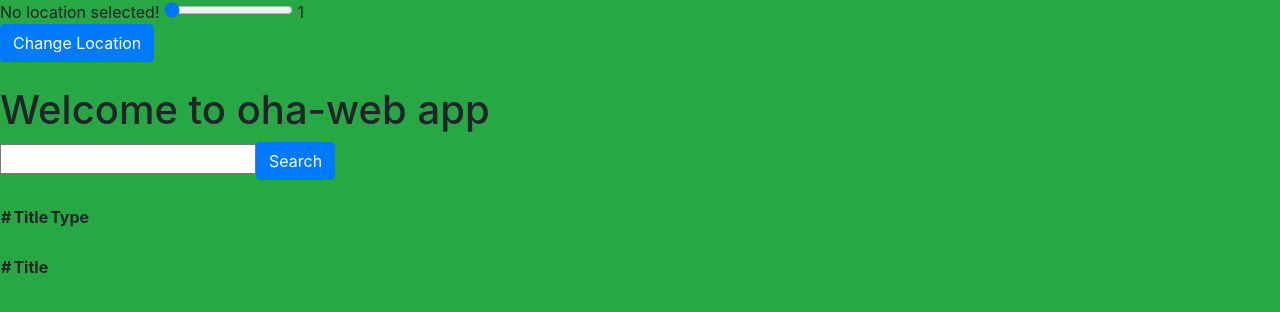
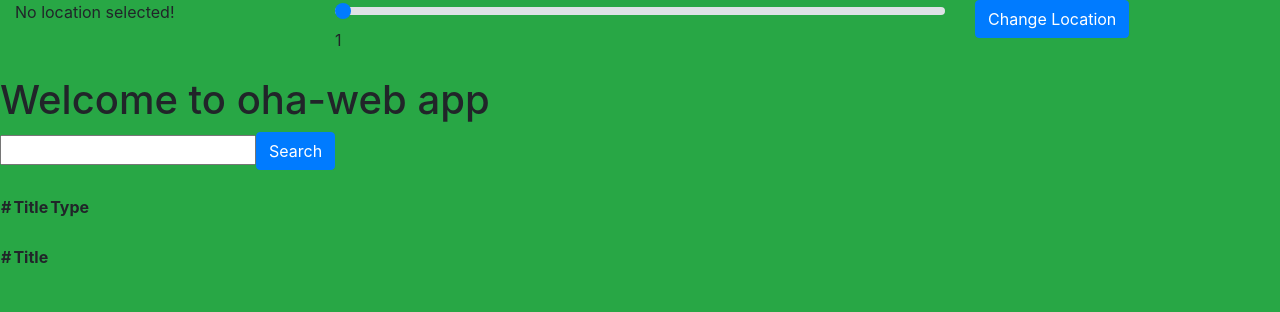
Before and after one commit to sandrabidiak/oHa-web, a Vue app in the folder oha-web/: page /#/search in a window 1280 px wide. Shown: the top 312 px of the page. Built offline with nearby package versions, Linux system fonts and the light colour scheme.

Commit message:
- slider value is now saved in store - slider value used in HTTP call

```diff
--- a/oha-web/src/components/search/LocationDetailsComponent.vue
+++ b/oha-web/src/components/search/LocationDetailsComponent.vue
@@ -1,13 +1,21 @@
 <template>
-  <div>
+  <section class="container-fluid">
+    <section class="row">
+      <div class="col-sm-3">
         {{getLocationName()}}
-    <input type="range" min="1" max="25" step="1" v-model="sliderValue">
+      </div>
+      <div class="col-sm-6">
+        <b-form-input @change="onSliderChange($event)" :value="sliderValue" type="range" min="1" max="25" step="1">
+        </b-form-input>
         {{sliderValue}}
-    <br>
+      </div>
+      <div class="col-sm-3">
         <router-link :to="{name: 'Locations'}">
           <button class="btn btn-primary">Change Location</button>
         </router-link>
       </div>
+    </section>
+  </section>
 </template>
 
 <script>
@@ -17,13 +25,19 @@ export default {
     location() {
       return this.$store.state.selectedLocation;
     },
+    sliderValue() {
+      return this.$store.state.selectedSliderValue;
+    },
   },
   data() {
-    return { sliderValue: '1' };
+    return {};
   },
   methods: {
     getLocationName() {
       return this.location ? this.location.name : 'No location selected!';
+    },
+    onSliderChange(value) {
+      this.$store.commit('setSliderValue', value);
     },
   },
 };
--- a/oha-web/src/store/index.js
+++ b/oha-web/src/store/index.js
@@ -12,6 +12,7 @@ export default new Vuex.Store({
     suggestions: [],
     results: [],
     selectedLocation: undefined,
+    selectedSliderValue: '1',
   },
   mutations: {
     setSuggestions(state, suggestions) {
@@ -23,16 +24,20 @@ export default new Vuex.Store({
     setSelectedLocation(state, location) {
       state.selectedLocation = location;
     },
+    setSliderValue(state, sliderValue) {
+      state.selectedSliderValue = sliderValue;
+    },
   },
   actions: {
     getSuggestions(context) {
       const serviceUrl = serviceConstants.baseUrl + '/v1/request/suggestions';
       const headers = { Authorization: serviceConstants.authorizationHeader };
       const location = context.state.selectedLocation;
+      const sliderValue = context.state.selectedSliderValue;
 
       const searchObject = {
         ss: ['mountain'],
-        dkm: 1,
+        dkm: sliderValue,
         gla: location.gla,
         glo: location.glo,
         sr: 0,
@@ -47,10 +52,11 @@ export default new Vuex.Store({
       const serviceUrl = serviceConstants.baseUrl + '/v1/request/search';
       const headers = { Authorization: serviceConstants.authorizationHeader };
       const location = context.state.selectedLocation;
+      const sliderValue = context.state.selectedSliderValue;
 
       const searchObject = {
         ss: ['mountain'],
-        dkm: 1,
+        dkm: sliderValue,
         gla: location.gla,
         glo: location.glo,
         sr: 0,
```
Lines whose indentation alone changed are shown as unchanged.
